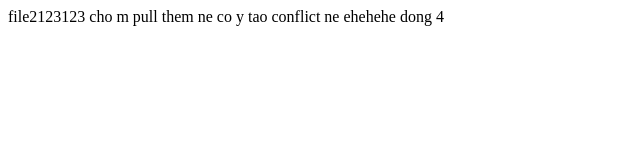
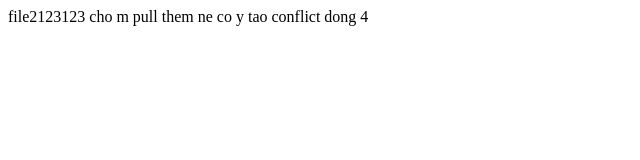
Before and after one commit to chituenguyen/testing_git, a plain HTML site: page file2.html in a window 1280 px wide. Shown: the full height of the page, 0-640 px from the left. Drawn offline with Linux system fonts and the light colour scheme.

Commit message:
Update file2.html

```diff
--- a/file2.html
+++ b/file2.html
@@ -11,7 +11,7 @@
 <body>
     file2123123
     cho m pull them ne
-    co y tao conflict ne ehehehe
+    co y tao conflict
     dong 4
 </body>
 
```
